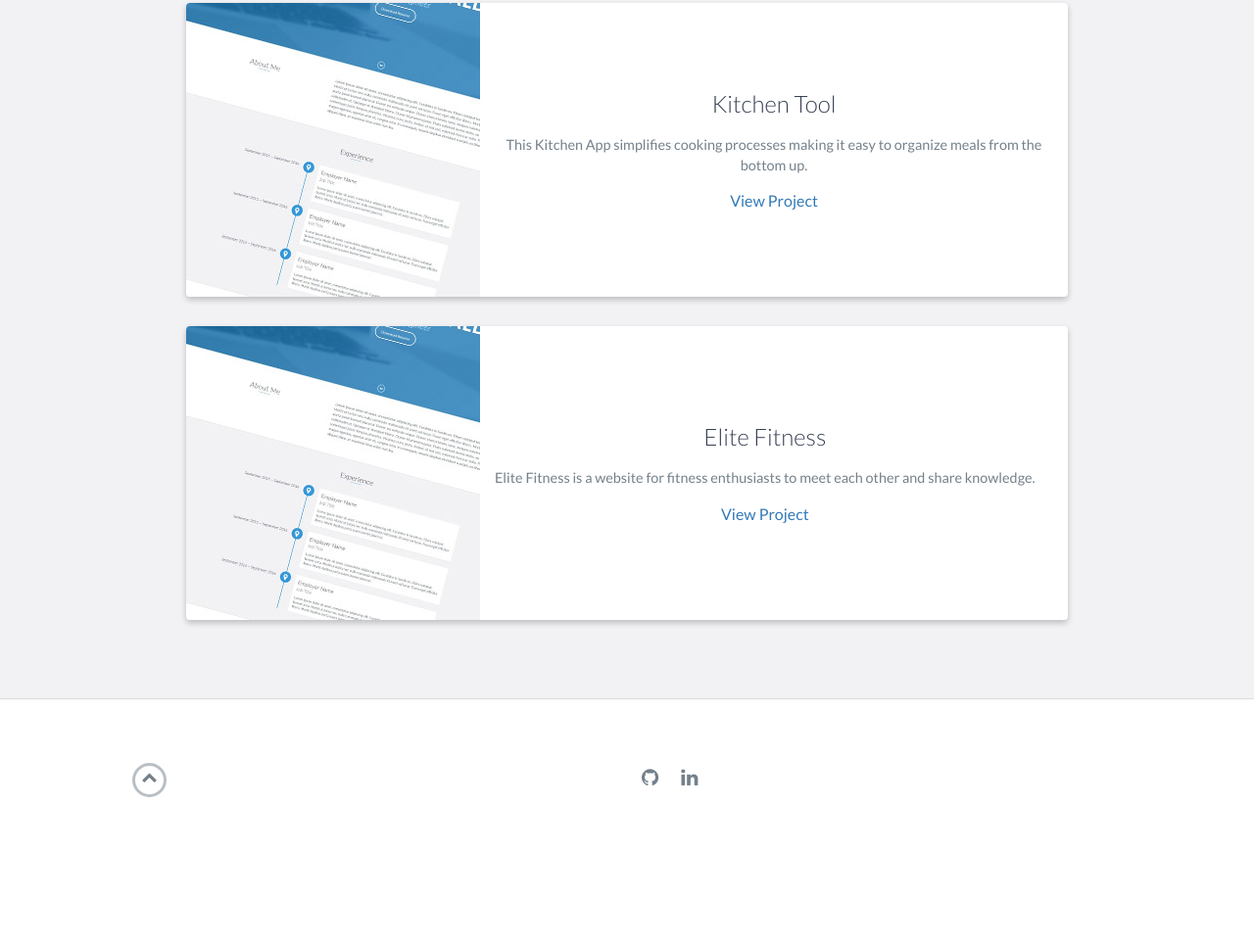
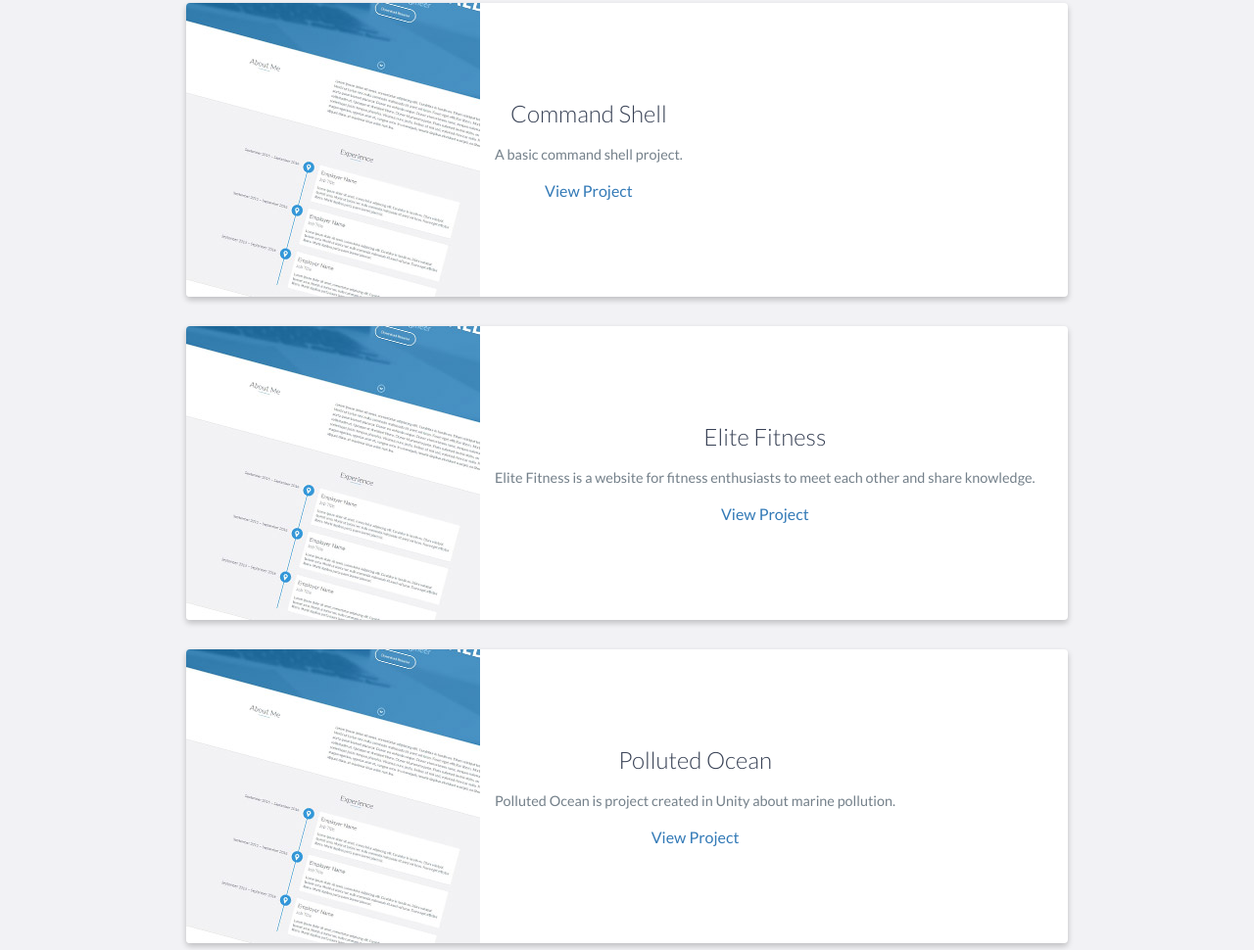
Before and after one commit to JulianBarrett/JulianBarrett.github.io, a website: page index.html in a window 1280 px wide. Shown: the part 1302-2272 px from the top of the page at 98% size. Before the commit the page ends 2169 px from the top, so only its background shows below. Drawn offline with nearby package versions, Linux system fonts and the light colour scheme.

Commit message:
Update index.html

```diff
--- a/index.html
+++ b/index.html
@@ -153,11 +153,11 @@
                     </div>
                     <!-- End .project-image -->
                     <div class="project-info">
-                        <h3>Kitchen Tool</h3>
+                        <h3>Command Shell</h3>
                         <p>
-                            This Kitchen App simplifies cooking processes making it easy to organize meals from the bottom up.
+                            A basic command shell project.
                         </p>
-                        <a href="#">View Project</a>
+                        <a href="index4.html">View Project</a>
                     </div>
                     <!-- End .project-info -->
                 </div>
@@ -174,6 +174,22 @@
                             Elite Fitness is a website for fitness enthusiasts to meet each other and share knowledge.
                         </p>
                         <a href="index2.html">View Project</a>
+                    </div>
+                    <!-- End .project-info -->
+                </div>
+                <!-- End .project -->
+
+                <div class="project shadow-large">
+                    <div class="project-image">
+                        <img src="images/project.jpg" />
+                    </div>
+                    <!-- End .project-image -->
+                    <div class="project-info">
+                        <h3>Polluted Ocean</h3>
+                        <p>
+                            Polluted Ocean is project created in Unity about marine pollution.
+                        </p>
+                        <a href="index3.html">View Project</a>
                     </div>
                     <!-- End .project-info -->
                 </div>
```
